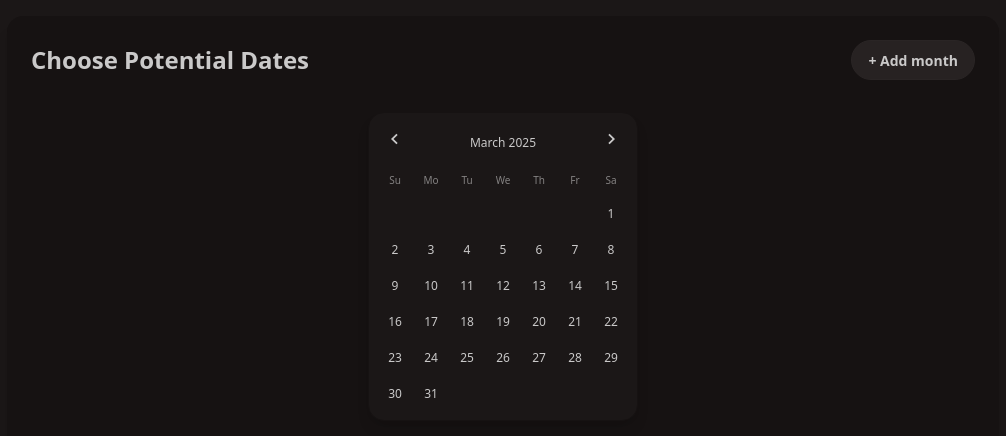
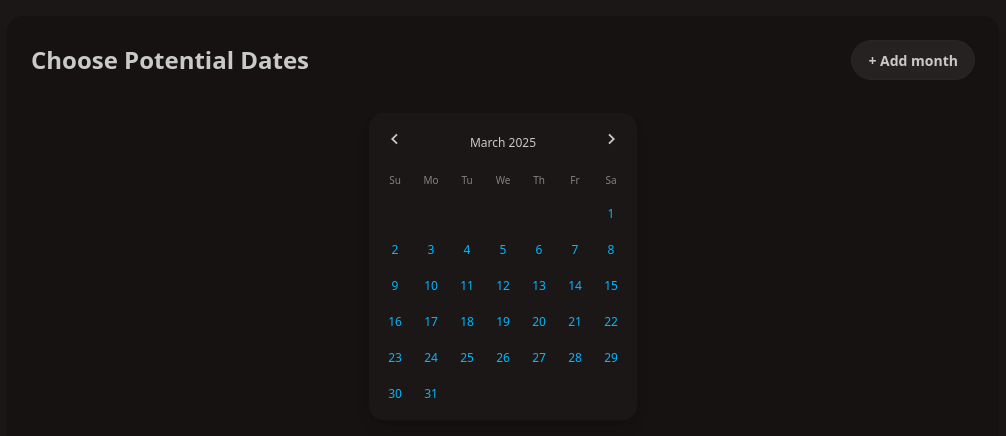
Before and after one commit to logstown/lets-overlapp, a Next.js app: page /event/create in a window 1280 px wide. Shown: the top 436 px of the page, without its empty margins (137-1143 px from the left). Built offline with nearby package versions, Linux system fonts and the light colour scheme.

Commit message:
aggregated dates

```diff
--- /dev/null
+++ b/app/event/results/[userId]/_AggregatedDates.tsx
@@ -0,0 +1,41 @@
+"use client";
+
+import { min, max, differenceInCalendarMonths } from "date-fns";
+import { DayPicker } from "react-day-picker";
+
+export default function AggregatedDates({
+  available,
+  unavailable,
+  test,
+}: {
+  available: Date[];
+  unavailable: Date[];
+  test: Date[];
+}) {
+  const minDate = min([...available, ...unavailable]);
+  const maxDate = max([...available, ...unavailable]);
+  const numberOfMonths = differenceInCalendarMonths(maxDate, minDate) + 1;
+
+  return (
+    <div className="flex justify-center">
+      <DayPicker
+        defaultMonth={minDate}
+        numberOfMonths={numberOfMonths}
+        timeZone="UTC"
+        modifiers={{
+          available,
+          unavailable,
+        }}
+        modifiersClassNames={{
+          available: "bg-success text-success-content",
+          unavailable: "bg-error text-error-content",
+        }}
+        classNames={{
+          root: "react-day-picker shadow-lg",
+          today: "text-base-content bg-base-100",
+        }}
+        hideNavigation
+      />
+    </div>
+  );
+}
--- a/app/event/results/[userId]/page.tsx
+++ b/app/event/results/[userId]/page.tsx
@@ -1,10 +1,11 @@
 import prisma from "@/lib/prisma";
 import CopyLink from "./_CopyLink";
 import { notFound } from "next/navigation";
-import _ from "lodash";
+import _, { groupBy } from "lodash";
 import { format } from "date-fns";
 import { toZonedTime } from "date-fns-tz";
 import { CheckIcon } from "lucide-react";
+import AggregatedDates from "./_AggregatedDates";
 
 export default async function EventResults(props: { params: Promise<{ userId: string }> }) {
   const { userId } = await props.params;
@@ -33,6 +34,8 @@ export default async function EventResults(props: { params: Promise<{ userId: st
   const { event } = user;
   const { users } = event;
 
+  console.log(users.map((user) => user.availableDates));
+
   const dates = _.chain(users)
     .flatMap((user) => user.availableDates)
     .uniqBy((date) => date.toUTCString())
@@ -49,10 +52,16 @@ export default async function EventResults(props: { params: Promise<{ userId: st
     .sortBy((date) => date.date)
     .value();
 
+  const { available, unavailable } = _.chain(dates)
+    .groupBy(({ dateUsers }) => (dateUsers.length === users.length ? "available" : "unavailable"))
+    .mapValues((dates) => dates.map(({ date }) => toZonedTime(date, "Etc/UTC")))
+    .value();
+
   return (
     <div className="p-4 max-w-5xl mx-auto">
       <div className="flex flex-col gap-4">
         <CopyLink id={event.id} />
+        <AggregatedDates available={available ?? []} unavailable={unavailable ?? []} test={users[0].availableDates} />
         <div className="overflow-x-auto">
           <table className="table table-pin-rows table-pin-cols">
             <thead>
@@ -77,21 +86,6 @@ export default async function EventResults(props: { params: Promise<{ userId: st
                   ))}
                 </tr>
               ))}
-              <tr>
-                <td className="font-bold border-2 border-base-100 w-1 whitespace-nowrap">Possible Dates</td>
-                {dates.map(({ date, dateUsers }) => (
-                  <td
-                    key={date.toISOString()}
-                    className={`border-2 border-base-100 ${dateUsers.length === users.length ? "bg-success" : "bg-error"}`}
-                  >
-                    {dateUsers.length === users.length && (
-                      <div className="flex justify-center items-center">
-                        <CheckIcon className="text-success-content" />
-                      </div>
-                    )}
-                  </td>
-                ))}
-              </tr>
             </tbody>
             {/* <tfoot>
               <tr>
--- a/components/ChooseDates.tsx
+++ b/components/ChooseDates.tsx
@@ -1,14 +1,24 @@
 "use client";
 
 import { MinusIcon, PlusIcon } from "lucide-react";
-import { useState } from "react";
+import { useState, useEffect } from "react";
 import { DayPicker } from "react-day-picker";
 import ContinueButton from "./ContinueButton";
-import { isSameDay } from "date-fns";
+import { max, min, differenceInCalendarMonths } from "date-fns";
 
 export default function ChooseDates({ setDates, eventId }: { setDates?: Date[]; eventId?: string }) {
   const [selectedDates, setSelectedDates] = useState<Date[] | undefined>();
   const [numberOfMonths, setNumberOfMonths] = useState(1);
+  const [minDate, setMinDate] = useState<Date | undefined>();
+
+  useEffect(() => {
+    if (!setDates) return;
+    const minDate = min(setDates);
+    const maxDate = max(setDates);
+    const numberOfMonths = differenceInCalendarMonths(maxDate, minDate) + 1;
+    setNumberOfMonths(numberOfMonths);
+    setMinDate(minDate);
+  }, [setDates]);
 
   const disabledMatcher = (day: Date) => {
     if (!setDates) return false;
@@ -35,8 +45,10 @@ export default function ChooseDates({ setDates, eventId }: { setDates?: Date[];
             </div>
           )}
         </div>
+        {(minDate || !eventId) && (
           <div className="flex justify-center">
             <DayPicker
+              defaultMonth={eventId ? minDate : new Date()}
               disabled={disabledMatcher}
               timeZone="UTC"
               numberOfMonths={numberOfMonths}
@@ -46,9 +58,13 @@ export default function ChooseDates({ setDates, eventId }: { setDates?: Date[];
               classNames={{
                 root: "react-day-picker shadow-lg",
                 today: "text-base-content bg-base-100",
+                disabled: "!text-base-content/50",
+                day: "text-info",
               }}
+              hideNavigation={!!eventId}
             />
           </div>
+        )}
         <div className="card-actions justify-end mt-6">
           {selectedDates && <ContinueButton availableDates={selectedDates} eventId={eventId} />}
         </div>
```
Lines whose indentation alone changed are shown as unchanged.
